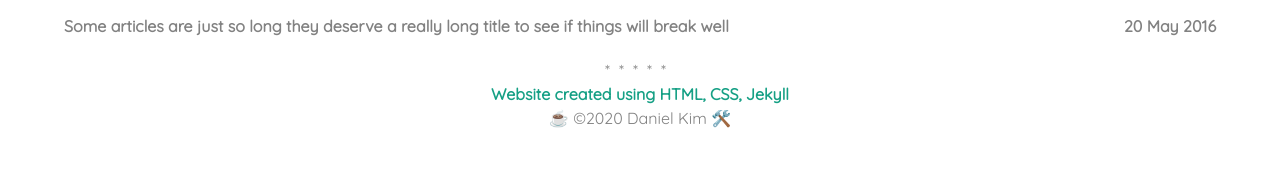
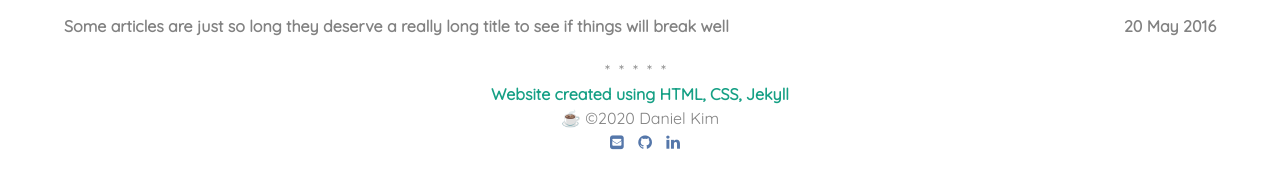
Before and after one commit to danielk56/danielk56.github.io, a Jekyll site: the page built from blog.md, in a window 1280 px wide. Shown: the part 575-764 px from the top of the page. Built offline with Jekyll 4.4.1, drawn with Linux system fonts in a browser that asks for light colours.

Commit message:
Update about.html

```diff
--- a/_includes/page/about.html
+++ b/_includes/page/about.html
@@ -2,6 +2,22 @@
 <div class="about__devider">*****</div>
 <div class="about__text">
 <strong> Website created using HTML, CSS, Jekyll </strong>
-<br>☕ ©2020 Daniel Kim 🛠️
+<br>☕ ©2020 Daniel Kim
+<br>
+{% if site.author.email %}
+<a href="mailto:{{ site.author.email }}" class="social-links__entry" target="_blank">
+<i class="fa fa-envelope-square"></i>
+</a>
+{% endif %}
+{% if site.author.github %}
+<a href="https://github.com/{{ site.author.github }}" class="social-links__entry" target="_blank">
+<i class="fa fa-github"></i>
+</a>
+{% endif %}
+{% if site.author.linkedin %}
+<a href="https://in.linkedin.com/in/{{ site.author.linkedin }}" class="social-links__entry" target="_blank">
+<i class="fa fa-linkedin"></i>
+</a>
+{% endif %}
 </div>
 </div>
```
